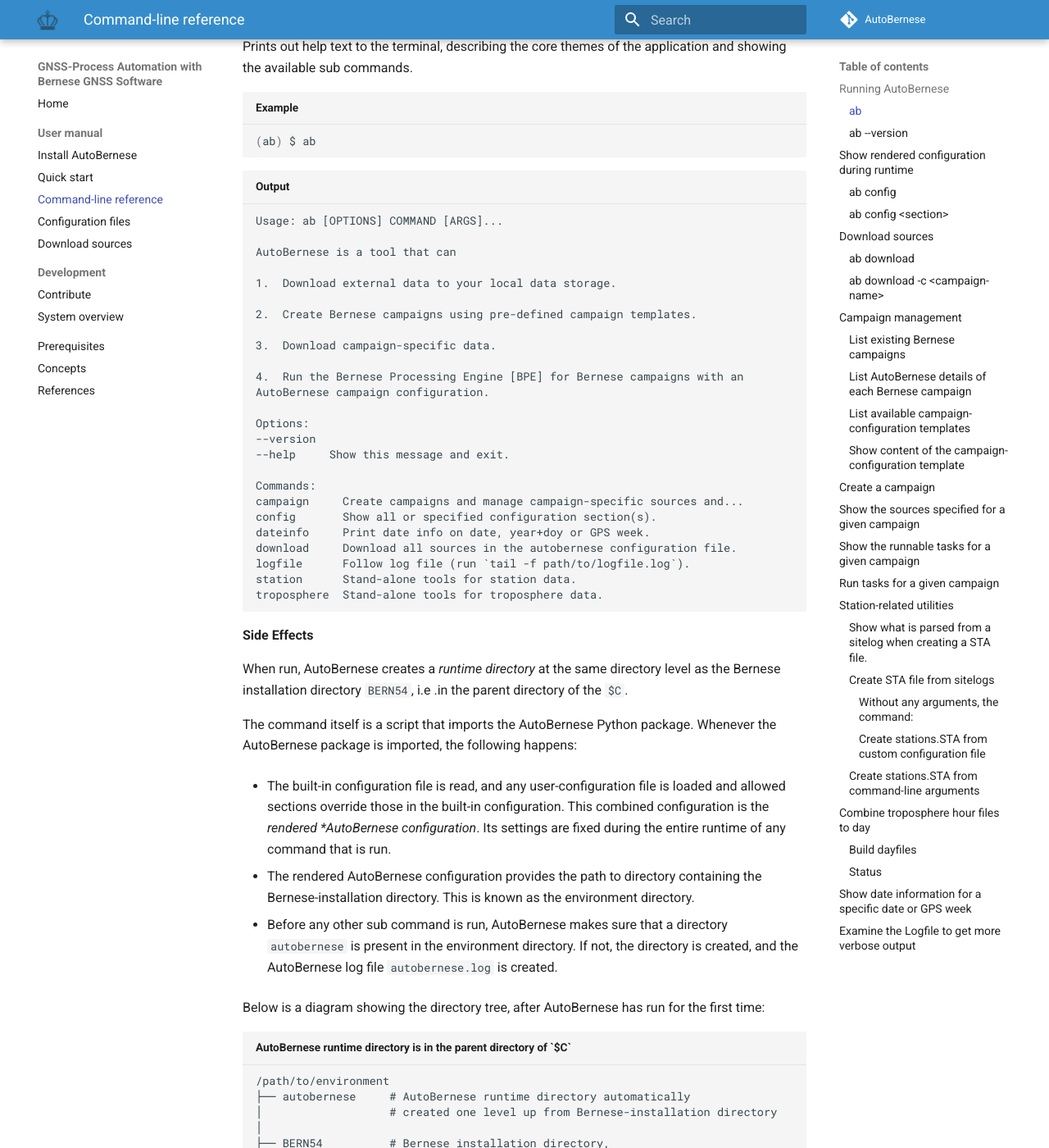
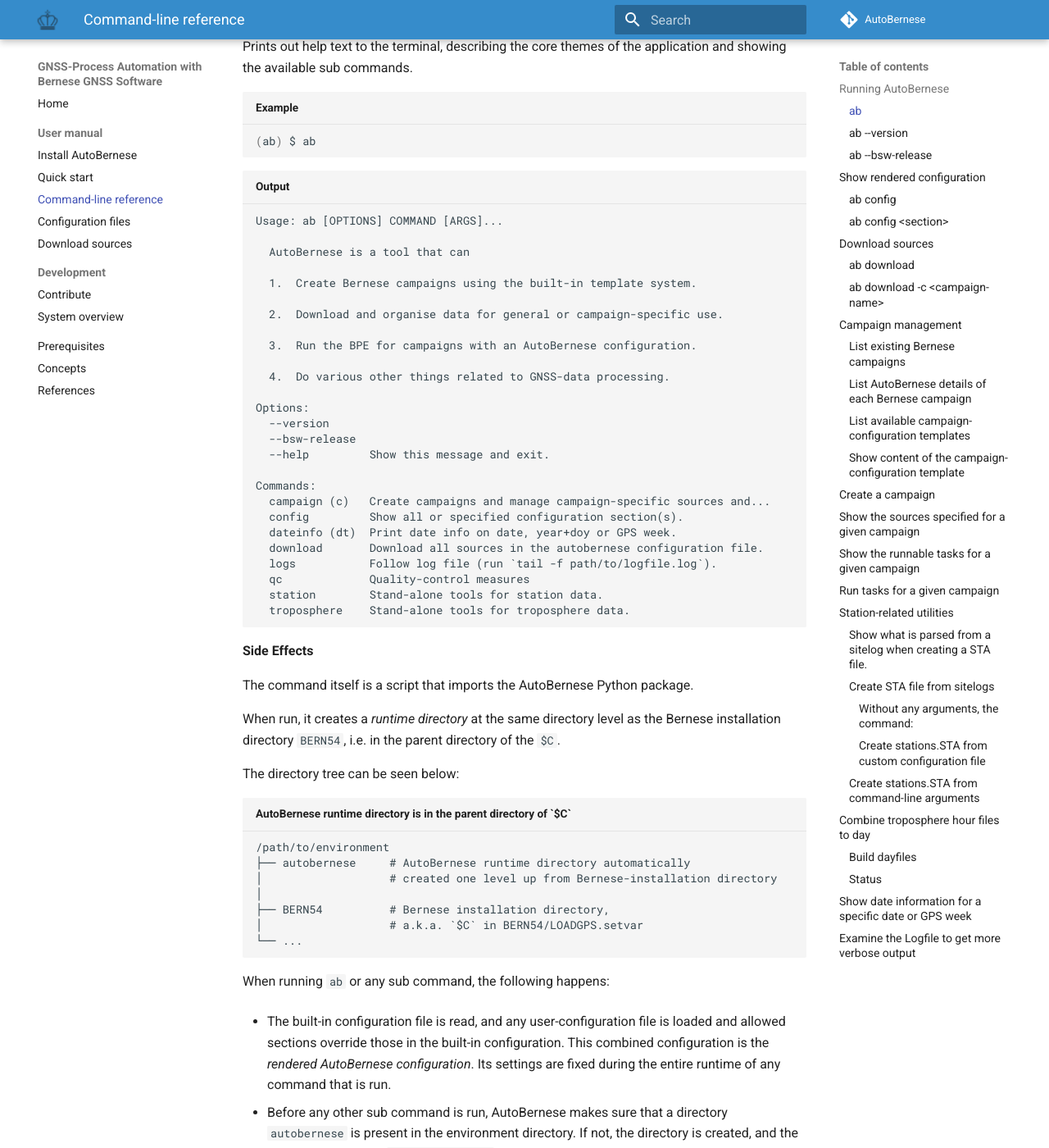
Before and after one commit to SDFIdk/AutoBernese, an MkDocs documentation site: the page built from docs/manual/command-reference.md, in a window 1280 px wide and 1400 px high, scrolled down 341 px. Shown: the whole window at 82% size. Built offline with MkDocs 1.6.1 and Material for MkDocs 9.7.7, drawn with Linux system fonts in a browser that asks for light colours; comment, search, counter and statistics services are not loaded; some of the changed text lies outside the part shown.

Commit message:
Update command-line reference and add more on sources in configuration-files document.

````diff
--- a/docs/manual/command-reference.md
+++ b/docs/manual/command-reference.md
@@ -19,57 +19,41 @@
 ``` title="Output"
 Usage: ab [OPTIONS] COMMAND [ARGS]...
 
-AutoBernese is a tool that can
+  AutoBernese is a tool that can
 
-1.  Download external data to your local data storage.
+  1.  Create Bernese campaigns using the built-in template system.
 
-2.  Create Bernese campaigns using pre-defined campaign templates.
+  2.  Download and organise data for general or campaign-specific use.
 
-3.  Download campaign-specific data.
+  3.  Run the BPE for campaigns with an AutoBernese configuration.
 
-4.  Run the Bernese Processing Engine [BPE] for Bernese campaigns with an
-AutoBernese campaign configuration.
+  4.  Do various other things related to GNSS-data processing.
 
 Options:
---version
---help     Show this message and exit.
+  --version
+  --bsw-release
+  --help         Show this message and exit.
 
 Commands:
-campaign     Create campaigns and manage campaign-specific sources and...
-config       Show all or specified configuration section(s).
-dateinfo     Print date info on date, year+doy or GPS week.
-download     Download all sources in the autobernese configuration file.
-logfile      Follow log file (run `tail -f path/to/logfile.log`).
-station      Stand-alone tools for station data.
-troposphere  Stand-alone tools for troposphere data.
+  campaign (c)   Create campaigns and manage campaign-specific sources and...
+  config         Show all or specified configuration section(s).
+  dateinfo (dt)  Print date info on date, year+doy or GPS week.
+  download       Download all sources in the autobernese configuration file.
+  logs           Follow log file (run `tail -f path/to/logfile.log`).
+  qc             Quality-control measures
+  station        Stand-alone tools for station data.
+  troposphere    Stand-alone tools for troposphere data.
 ```
 
 **Side Effects**
 
-When run, AutoBernese creates a *runtime directory* at the same directory level
-as the Bernese installation directory `BERN54`, i.e .in the parent directory of
-the `$C`.
+The command itself is a script that imports the AutoBernese Python package.
 
-The command itself is a script that imports the AutoBernese Python package.
-Whenever the AutoBernese package is imported, the following happens:
+When run, it creates a *runtime directory* at the same directory level as the
+Bernese installation directory `BERN54`, i.e. in the parent directory of the
+`$C`.
 
-<!-- `ab` and runs the corresponding command-line interface API. -->
-
-*   The built-in configuration file is read, and any user-configuration file is
-    loaded and allowed sections override those in the built-in configuration.
-    This combined configuration is the *rendered *AutoBernese configuration*.
-    Its settings are fixed during the entire runtime of any command that is run.
-
-*   The rendered AutoBernese configuration provides the path to directory
-    containing the Bernese-installation directory. This is known as the
-    environment directory.
-
-*   Before any other sub command is run, AutoBernese makes sure that a directory
-    `autobernese` is present in the environment directory. If not, the directory
-    is created, and the AutoBernese log file `autobernese.log` is created.
-
-Below is a diagram showing the directory tree, after AutoBernese has run for the
-first time:
+The directory tree can be seen below:
 
 ``` title="AutoBernese runtime directory is in the parent directory of `$C`"
 /path/to/environment
@@ -81,27 +65,58 @@
 └── ...
 ```
 
+When running `ab` or any sub command, the following happens:
 
-<!-- <div class="result" markdown>
-</div> -->
+*   The built-in configuration file is read, and any user-configuration file is
+    loaded and allowed sections override those in the built-in configuration.
+    This combined configuration is the *rendered AutoBernese configuration*. Its
+    settings are fixed during the entire runtime of any command that is run.
+
+*   Before any other sub command is run, AutoBernese makes sure that a directory
+    `autobernese` is present in the environment directory. If not, the directory
+    is created, and the AutoBernese log file `autobernese.log` is created.
+
+*   In addition, the command makes sure that all variables exported in
+    `LOADGPS.setvar` exist in the shell environment. If not, a warning is shown,
+    and the program exits.
+
+The rendered AutoBernese configuration thus provides a way to access paths and
+environment variables set by and derived from the exported variables set in the
+LOADGPS.setvar file. These are also available in the user-defined configuration
+files and so allows for a seamless integration with the activated Bernese
+environment.
 
 
 ### `ab --version`
 
-Print the current software version of AutoBernese.
+This command prints the current software version of AutoBernese.
 
 ```sh title="Example"
 (ab) $ ab --version
 ```
 
 ``` title="Output"
-0.2.0
+0.3.0
 ```
-<div class="result" markdown>
-</div>
+
+### `ab --bsw-release`
+
+This command prints the current software version and release of the activated
+Bernese installation in JSON format.
+
+```sh title="Example"
+(ab) $ ab --bsw-release
+```
+
+``` title="Output"
+{
+  "version": "5.4",
+  "release": "2023-10-16"
+}
+```
 
 
-## Show rendered configuration during runtime
+## Show rendered configuration
 
 AutoBernese uses a built-in configuration file to integrate seamlessly into the
 given activated Bernese environment. Most of the functionality of AutoBernese
@@ -109,7 +124,8 @@
 
 The configuration format is a YAML whose syntax features make it highly useful.
 These features include re-using content in one place of the YAML document in
-some other part of the same document. Read more about the format and relevant data models on [the configuration-file page][DOCS-CONFIG].
+some other part of the same document. Read more about the format and relevant
+data models on [the configuration-file page][DOCS-CONFIG].
 
 [DOCS-CONFIG]: configuration-files.md
 
@@ -151,31 +167,66 @@
     (ab) $ ab config
     ```
 
-    ```python title="Output"
+    ```python title="Example output"
     {
         'bsw_env': {
             'C': '/home/bsw/prod/BERN54',
+            'DOC': '/home/bsw/prod/BERN54/SUPGUI/DOC',
             'PAN': '/home/bsw/prod/BERN54/SUPGUI/PAN',
             'MODEL': '/home/bsw/prod/BERN54/GLOBAL/MODEL',
             'CONFIG': '/home/bsw/prod/BERN54/GLOBAL/CONFIG',
-            'D': '/home/bsw/prod/data/DATAPOOL',
+            'D': '/mnt/refgps/bsw/dev/DATAPOOL',
             'P': '/home/bsw/prod/data/CAMPAIGN54',
-            'S': '/home/bsw/prod/data/SAVEDISK',
-            'U': '/home/USERNAME/bsw/prod/user',
-            'T': '/home/USERNAME/bsw/prod/temp'
+            'S': '/mnt/refgps/bsw/dev/SAVEDISK',
+            'U': '/home/e088195/bsw/dev/user',
+            'T': '/home/e088195/bsw/dev/temp'
         },
         # (...)
     }
     ```
 
-As seen above, you see that not all the variables set in BSW's `LOADGPS.setvar`
-script are included, but this is all that AutoBernese is using for now.
+!!! attention
+
+    As seen above, you see that not all the variables set in BSW's `LOADGPS.setvar`
+    script are included, but this is all that AutoBernese is using for now.
 
 
 ### `ab config <section>`
 
 Adding the name of one of the outer-most keys in the YAML configuration, only
-this *section* will be shown:
+the content of `<section>` will be shown.
+
+Available sections are
+
+```yaml title="Available sections in the rendered configuration"
+# Bernese GNSS Software [BSW] environment variables available after 'source'ing
+# the shell script `LOADGPS.setvar` in the root of the installation directory.
+bsw_env:
+  # (...)
+
+# Specific files in the Bernese environment that we need to access
+bsw_files:
+  # (...)
+
+# We define the environment root directory as the one containing the BSW
+# installation. It is assumed to be a directory that each user can can write to.
+env: &env !Parent [*C]
+
+# AutoBernese runtime environment
+runtime:
+  # (...)
+
+## Default sections that can be overriden by the user
+
+station:
+  # (...)
+
+campaign:
+  # (...)
+
+sources: []
+```
+
 
 **Example**
 
@@ -183,39 +234,33 @@
 AutoBernese-configuration file containing the internal settings for the
 AutoBernese runtime directory:
 
-=== "Configuration file segment"
+```yaml title="Configuration file segment" linenums="41"
+# (...)
 
-    ```yaml  linenums="41"
-    # (...)
+--8<-- "src/ab/configuration/env.yaml:76:102"
 
-    --8<-- "src/ab/configuration/env.yaml:43:69"
+# (...)
+```
 
-    # (...)
-    ```
+```sh title="Command to see the rendered runtime configuration"
+(ab) $ ab config runtime
+```
 
-=== "Rendered configuration"
-
-    ```sh title="Example"
-    (ab) $ ab config runtime
-    ```
-
-    ```python title="Output"
-    {
-        'ab': PosixPath('/home/bsw/prod/autobernese'),
-        'logging': {
-            'filename': PosixPath('/home/bsw/prod/autobernese/autobernese.log'),
-            'format': '%(asctime)s | {user} | %(levelname)s | %(name)s | %(message)s',
-            'datefmt': '%Y-%m-%d %H:%M:%S',
-            'style': '%',
-            'level': 'DEBUG'
-        },
-        'campaign_templates': PosixPath('/home/bsw/prod/autobernese/templates'),
-        'user_config': PosixPath('/home/bsw/prod/autobernese/autobernese.yaml'),
-        'user_sections': ['station', 'campaign', 'sources']
-    }
-    ```
-
-<!-- TODO: ### Given / requirements / configuration -->
+```python title="Rendered configuration"
+{
+    'ab': PosixPath('/home/bsw/prod/autobernese'),
+    'logging': {
+        'filename': PosixPath('/home/bsw/prod/autobernese/autobernese.log'),
+        'format': '%(asctime)s | {user} | %(levelname)s | %(name)s | %(message)s',
+        'datefmt': '%Y-%m-%d %H:%M:%S',
+        'style': '%',
+        'level': 'DEBUG'
+    },
+    'campaign_templates': PosixPath('/home/bsw/prod/autobernese/templates'),
+    'user_config': PosixPath('/home/bsw/prod/autobernese/autobernese.yaml'),
+    'user_sections': ['station', 'campaign', 'sources']
+}
+```
 
 
 ## Download sources
@@ -296,26 +341,26 @@
     sources:
 
     - !Source
-    identifier: EUREF_STA
-    description: EUREF STA file
-    url: ftp://epncb.oma.be/pub/station/general/EUREF.STA
-    destination: !Path [*D, station]
+      identifier: EUREF_STA
+      description: EUREF STA file
+      url: ftp://epncb.oma.be/pub/station/general/EUREF.STA
+      destination: !Path [*D, station]
 
     - !Source
-    identifier: BSW_MODEL
-    description: BSW Model data
-    url: ftp://ftp.aiub.unibe.ch/BSWUSER54/MODEL/
-    destination: *MODEL
-    filenames: ['*']
-    max_age: 1
+      identifier: BSW_MODEL
+      description: BSW Model data
+      url: ftp://ftp.aiub.unibe.ch/BSWUSER54/MODEL/
+      destination: *MODEL
+      filenames: ['*']
+      max_age: 1
 
     - !Source
-    identifier: BSW_CONFIG
-    description: BSW Configuration data
-    url: ftp://ftp.aiub.unibe.ch/BSWUSER54/CONFIG/
-    destination: *CONFIG
-    filenames: ['*']
-    max_age: 1
+      identifier: BSW_CONFIG
+      description: BSW Configuration data
+      url: ftp://ftp.aiub.unibe.ch/BSWUSER54/CONFIG/
+      destination: *CONFIG
+      filenames: ['*']
+      max_age: 1
     ```
 
 === "Rendered configuration"
--- a/docs/manual/configuration-files.md
+++ b/docs/manual/configuration-files.md
@@ -50,19 +50,25 @@
 
     === "BSW environment variables"
 
-        ```yaml title="Built-in configuration file `env.yaml`" linenums="1" hl_lines="1-30"
+        ```yaml title="Built-in configuration file `env.yaml`" linenums="1" hl_lines="1-33"
+        --8<-- "src/ab/configuration/env.yaml"
+        ```
+
+    === "Files used by AutoBernese"
+
+        ```yaml title="Built-in configuration file `env.yaml`" linenums="1" hl_lines="35-70"
         --8<-- "src/ab/configuration/env.yaml"
         ```
 
     === "Runtime settings"
 
-        ```yaml title="Built-in configuration file `env.yaml`" linenums="1" hl_lines="43-69"
+        ```yaml title="Built-in configuration file `env.yaml`" linenums="1" hl_lines="74-100"
         --8<-- "src/ab/configuration/env.yaml"
         ```
 
     === "Settings overridable"
 
-        ```yaml title="Built-in configuration file `env.yaml`" linenums="1" hl_lines="71-103"
+        ```yaml title="Built-in configuration file `env.yaml`" linenums="1" hl_lines="104-136"
         --8<-- "src/ab/configuration/env.yaml"
         ```
 
@@ -208,8 +214,22 @@
 
 When runnning the tasks, each task is resolved to the concrete set of possible
 values that BPE can receive, and the BPE is run for each concrete given by
-the task specification. IN this case, the BPe will run for each of three days
+the task specification. In this case, the BPE will run for each of three days
 that the EXAMPLE campaign stretches over.
+
+
+### The `sources` section
+
+Campaign-specific sources of external data can be specified in a `sources` section
+in the campaign configuration.
+
+As illustrated in the EXAMPLE-campaign configuration file, a single FTP source
+with two files needed for the built-in process-control file `ITRF.PCF` is
+included so that the data can be downloaded to the DATAPOOL area to be used in
+this (and in this case, other) campaigns.
+
+The purpose of the configuration-specific sources section is that a given
+campaign type may need, well, specific data for that campaign.
 
 
 ## Campaign-configuration templates
--- a/src/ab/configuration/env.yaml
+++ b/src/ab/configuration/env.yaml
@@ -50,6 +50,8 @@
   # SAVEDISK `_REF` files
   # Slows down reading of the configuration file
   # reference_output: !Path [*S, '**', '*_REF']
+
+  # Reference files and expected products for the EXAMPLE campaign.
   check_install:
 
   - reference: !Path [*S, RNX2SNX, '2019', STA, FIN_20190440.CRD_REF]
````
Also changed, not shown: other parts of docs/manual/command-reference.md (+3 -3 lines).
